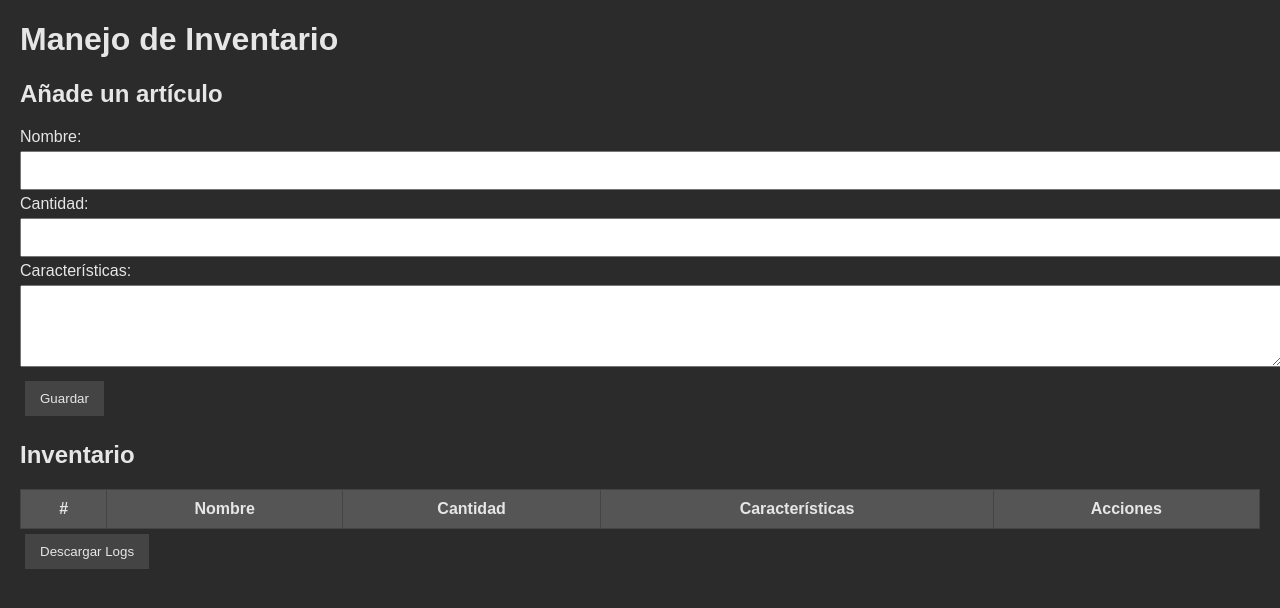
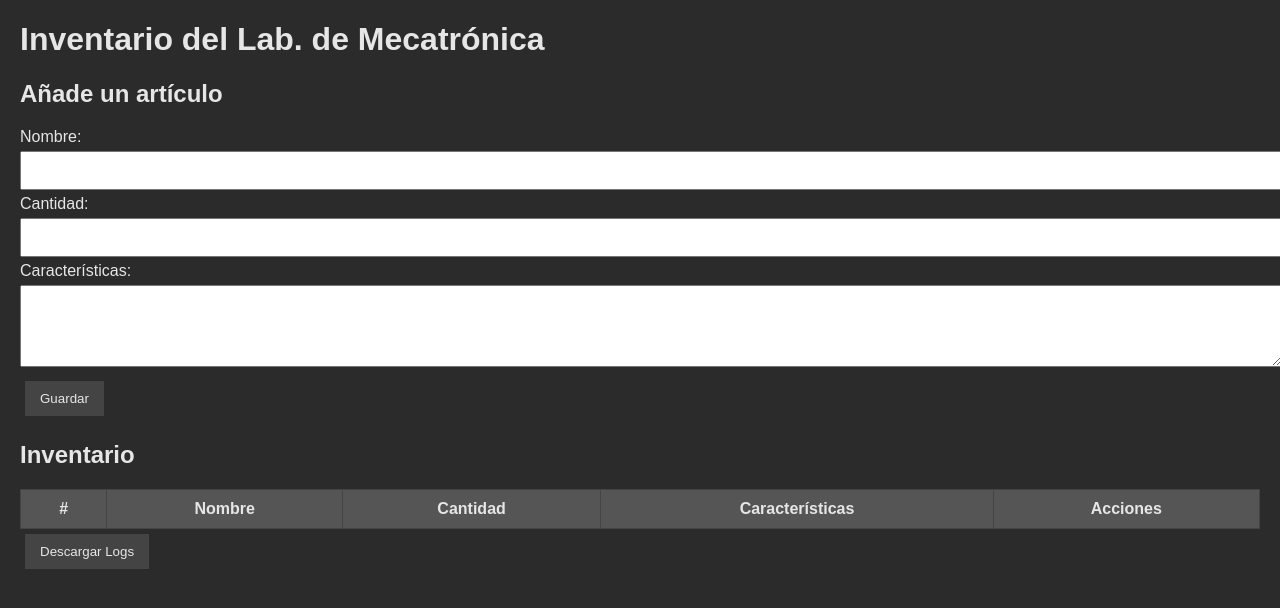
Before and after one commit to CarlosARG1/InvMec, a plain HTML site: page index.html in a window 1280 px wide. Drawn offline with Linux system fonts and the light colour scheme.

Commit message:
Update index.html

```diff
--- a/index.html
+++ b/index.html
@@ -7,7 +7,7 @@
     <link rel="stylesheet" href="styles.css">
 </head>
 <body>
-    <h1>Manejo de Inventario</h1>
+    <h1>Inventario del Lab. de Mecatrónica</h1>
     <form id="product-form">
         <h2>Añade un artículo</h2>
         <input type="hidden" id="edit-index" value="">
```
